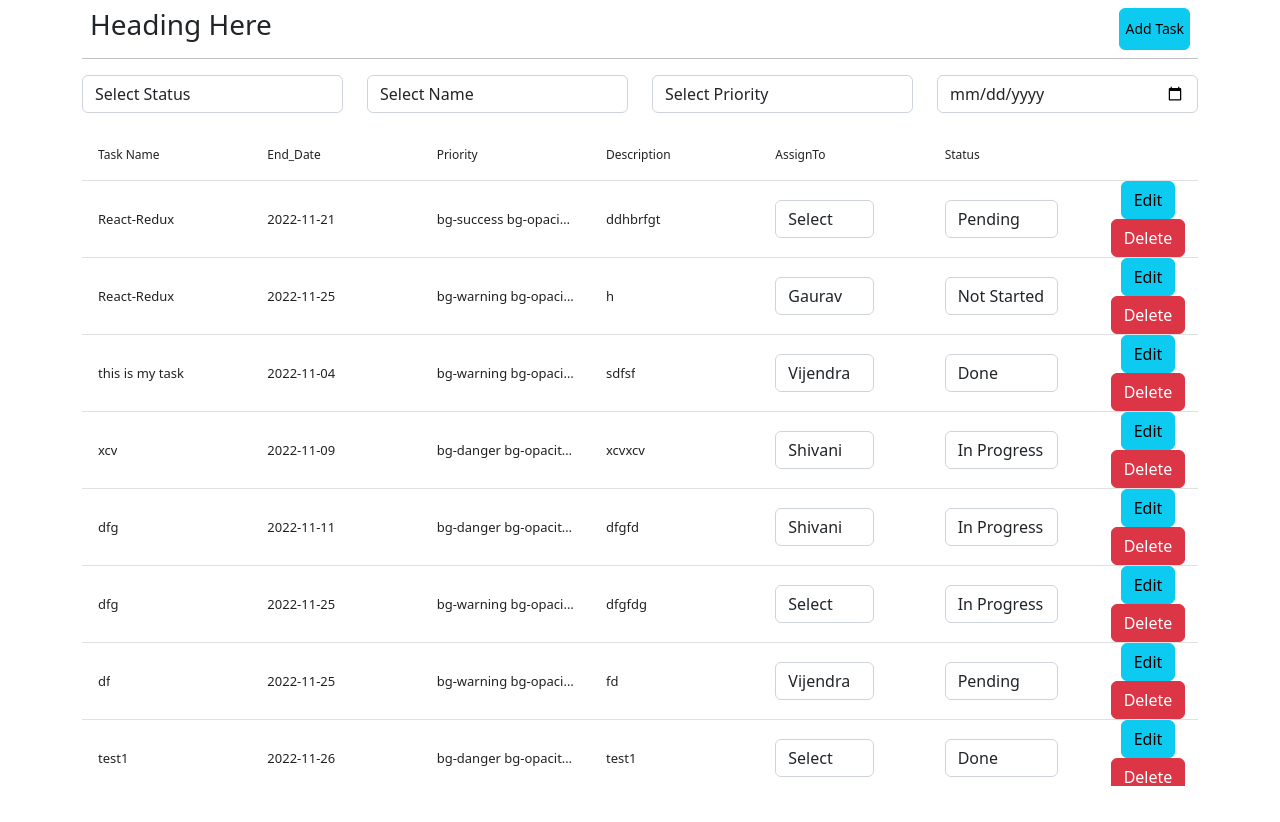
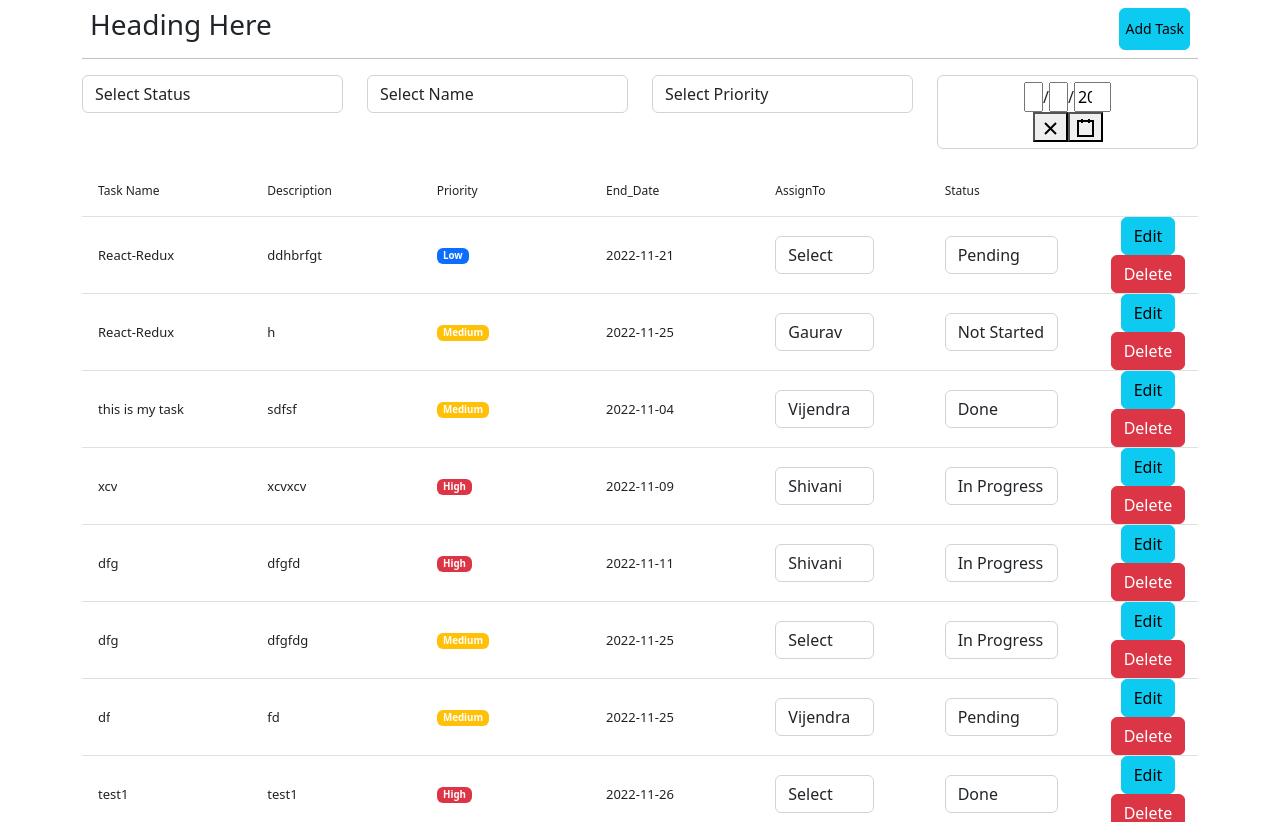
Before and after one commit to rajpatidar07/w2ctask001, a React (Create React App) app in the folder task/: page / in a window 1280 px wide. Before the commit the page ends 800 px from the top, so only its background shows below. Built offline with nearby package versions, Linux system fonts and the light colour scheme; data requests are answered from the project's data file.

Commit message:
Design_and_validation

```diff
--- a/task/package.json
+++ b/task/package.json
@@ -12,6 +12,7 @@
     "react": "^18.2.0",
     "react-bootstrap-sidebar-menu": "^2.0.3",
     "react-data-table-component": "^7.5.3",
+    "react-date-picker": "^9.1.0",
     "react-dom": "^17.0.0",
     "react-router-dom": "^6.4.3",
     "react-scripts": "5.0.1",
--- a/task/src/App.css
+++ b/task/src/App.css
@@ -39,7 +39,7 @@
 
 .content_div .add_form{
   background: white;
-
+  z-index: 9;
   padding: 19px;
   border-radius: 6px;
   max-width:332px ;
@@ -74,3 +74,31 @@ cursor: pointer;
 .content_div .header{
 border-bottom: solid 1px #0000003d;
 }
+.table_contant .beUiVL{
+  font-size: 18px;
+}
+.rdt_TableCell.row{
+  font-size: 25px;
+}
+.dwPlXY:not(:last-of-type){
+font-size: 16px;
+}
+.react-date-picker__wrapper {
+  display: flex;
+  flex-grow: 1;
+  flex-shrink: 0;
+  border: thin solid gray;
+  display: block;
+  width: 100%;
+  padding: 0.375rem 0.75rem;
+  font-size: 1rem;
+  font-weight: 400;
+  line-height: 1.5;
+  color: #212529;
+  background-color: #fff;
+  background-clip: padding-box;
+  border: 1px solid #ced4da;
+  appearance: none;
+  border-radius: 0.375rem;
+  transition: border-color .15s ease-in-out,box-shadow .15s ease-in-out;
+}
--- a/task/src/component/home.js
+++ b/task/src/component/home.js
@@ -2,9 +2,10 @@ import { addTask } from "../services/api";
 import Collapse from "react-bootstrap/Collapse";
 import Form from "react-bootstrap/Form";
 import React, { useEffect, useState } from "react";
-
+import Badge from 'react-bootstrap/Badge';
 import { deleteTask, getallTask, UpdateUser } from "../services/api";
-import Task from "./tasktable";
+// import Task from "./tasktable";
+import DatePicker from 'react-date-picker';
 import DataTable from 'react-data-table-component';
 const Home = () => {
   const columns = [
@@ -14,24 +15,18 @@ const Home = () => {
         sortable: true,
     },
     {
-        name: 'End_Date',
-        selector: row => row.end_date,
+      name: 'Description',
+      selector: row => row.description,
       sortable: true,
     },
     {
       name: 'Priority',
-      selector: row => row.priority  === "High"
-      ? "bg-danger bg-opacity-25"
-      : "" || row.priority === "Medium"
-      ? "bg-warning bg-opacity-25"
-      : "" || row.priority === "Low"
-      ? "bg-success  bg-opacity-25"
-      : "",
+      selector: row => <Badge bg={row.priority==="High"?"danger":row.priority==="Medium"?"warning":"primary"}>{row.priority}</Badge>,
       sortable: true,
     },
     {
-      name: 'Description',
-      selector: row => row.description,
+      name: 'End_Date',
+      selector: row => row.end_date,
       sortable: true,
   },
     {
@@ -67,7 +62,8 @@ const Home = () => {
     {
       button: true,
       cell: () => (
-        <div className="">
+        <div className="row">
+          <div className="col-md-12 col-sm-12 col-lg-12">
           <button
               type="button"
               className="btn btn-info"
@@ -83,10 +79,21 @@ const Home = () => {
               Delete
             </button>
             </div>
+            </div>
             )
       },
 ];
   const [addtask, setAddTask] = useState([]);
+  const [validated, setValidated] = useState(false);
+  const handleSubmit = (event) => {
+    const form = event.currentTarget;
+    if (form.checkValidity() === false) {
+      event.preventDefault();
+      event.stopPropagation();
+    }
+
+    setValidated(true);
+  };
   const onValueChange = (e) => {
     //  console.log(e);
     // console.log(e.target.value);
@@ -94,6 +101,7 @@ const Home = () => {
     // console.log(task);
   };
   const [open, setOpen] = useState(false);
+  const [value, onChange] = useState(new Date());
   // console.log("---------------"+response);
   const addTaskDetails = async (id) => {
     await addTask(addtask, id);
@@ -101,15 +109,15 @@ const Home = () => {
     window.location.reload(false);
   };
   const [status, setStatus] = useState();
-  const [assign, setAssign] = useState();
-  const [priority, setPriority] = useState();
-  const [datee, setDate] = useState();
+  // const [assign, setAssign] = useState();
+  // const [priority, setPriority] = useState();
+  // const [datee, setDate] = useState();
 
   const onSelectChange = (e) => {
     setStatus(e.target.value);
-    setAssign(e.target.value);
-    setPriority(e.target.value);
-    setDate(e.target.value);
+    // setAssign(e.target.value);
+    // setPriority(e.target.value);
+    // setDate(e.target.value);
 
   };
   console.log("-----status--" + status);
@@ -154,7 +162,7 @@ const Home = () => {
             <div className="add_form">
               <div id="example-collapse-text" className="row add-form_div">
               <span className="add_fome_close" onClick={() => setOpen(!open)}>&times;</span>
-                <Form class="form-row">
+                <Form class="form-row" noValidate validated={validated} onSubmit={handleSubmit} >
                   <input
                     name="id"
                     type={"hidden"}
@@ -172,6 +180,7 @@ const Home = () => {
                         Task Name
                       </Form.Label>
                       <Form.Control
+                       required
                         className="mb-3"
                         type="text"
                         placeholder="Enter Task"
@@ -179,7 +188,7 @@ const Home = () => {
                         name="taskname"
                         value={addtask.taskname}
                       />
-
+                      <Form.Control.Feedback className="mr-0" type="invalid">Please Enter Task Name!</Form.Control.Feedback>
                       <div className="row my-3">
                         <div className="col-md-6">
                           <Form.Label className="m-0 pb-1 text-start w-100">
@@ -223,6 +232,7 @@ const Home = () => {
                         End Date
                       </Form.Label>
                       <Form.Control
+                       required
                         className="mb-3"
                         type="date"
                         placeholder="Enter date"
@@ -230,6 +240,7 @@ const Home = () => {
                         name="end_date"
                         value={addtask.end_date}
                       />
+                      <Form.Control.Feedback type="invalid">Please Enter Date!</Form.Control.Feedback>
                       <div className="my-3">
                         <Form.Label className="m-0 pb-1 text-start w-100">
                           Status
@@ -254,6 +265,7 @@ const Home = () => {
                         Description
                       </Form.Label>
                       <Form.Control
+                       required
                         className="mb-3"
                         as="textarea"
                         rows={4}
@@ -263,11 +275,12 @@ const Home = () => {
                         value={addtask.description}
                       />
                     </Form.Group>
+                      <Form.Control.Feedback type="invalid">Please Enter Description!</Form.Control.Feedback>
                   </div>
                   <button
                     className="btn btn-info opecity  m-3"
                     onClick={() => addTaskDetails(addtask.id)}
-                    type="button"
+                   type="submit"
                   >
                     {addtask.id !== "" ||
                     addtask.id !== null ||
@@ -319,7 +332,8 @@ const Home = () => {
                 </select>
               </div>
               <div className="col-md-3 my-md-0 my-2 mb-0">
-                <Form>
+              <DatePicker className="form-group" onChange={onChange} value={value} />
+                {/* <Form>
                   <Form.Group>
                     <Form.Control
                       onChange={(e) => onSelectChange(e)}
@@ -328,14 +342,16 @@ const Home = () => {
                       placeholder="Enter date"
                     />
                   </Form.Group>
-                </Form>
+                </Form> */}
               </div>
             </div>
             <div className="table_contant">
 
            <DataTable
             columns={columns}
-            data={task}/>
+            data={task}
+
+             />
               {/* <Table className="mt-3" bordered hover>
                 <thead>
                   <tr>
--- a/task/src/component/tasktable.js
+++ b/task/src/component/tasktable.js
@@ -23,7 +23,7 @@ const Task=(props)=>{
         className="select form-control"
         value=
         name="priority"
-      >s
+      >
         <option value={""}>Select</option>
         <option value={"High"}>High</option>
         <option value={"Medium"}>Medium</option>
```
Also changed, not shown: 1 other file (tests, documents, lock files or other folders). Lines whose indentation alone changed are shown as unchanged.
